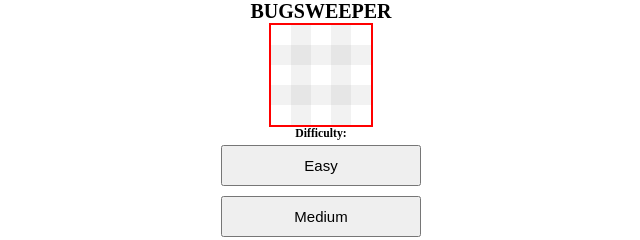
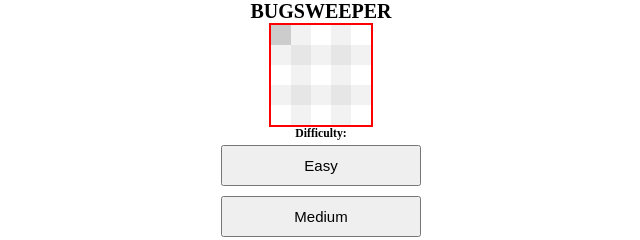
Before and after one commit to shaneel-kumar/minesweeper, a website with bundled scripts: page index.html in a window 1280 px wide. In both pictures the pointer is over the element 600 px from the left and 35 px from the top of the page. Shown: the top 240 px of the page, 319-959 px from the left. Built offline with nearby package versions, Linux system fonts and the light colour scheme.

Commit message:
Add cell hover style

```diff
--- a/index.css
+++ b/index.css
@@ -49,7 +49,10 @@ body {
   background-image: url('./assets/icons/bug.png');
   background-repeat: no-repeat;
   background-size: cover;
+}
 
+.cell:hover {
+  background: rgba(0, 0, 0, 0.2)
 }
 
 .diff-btn {
```
